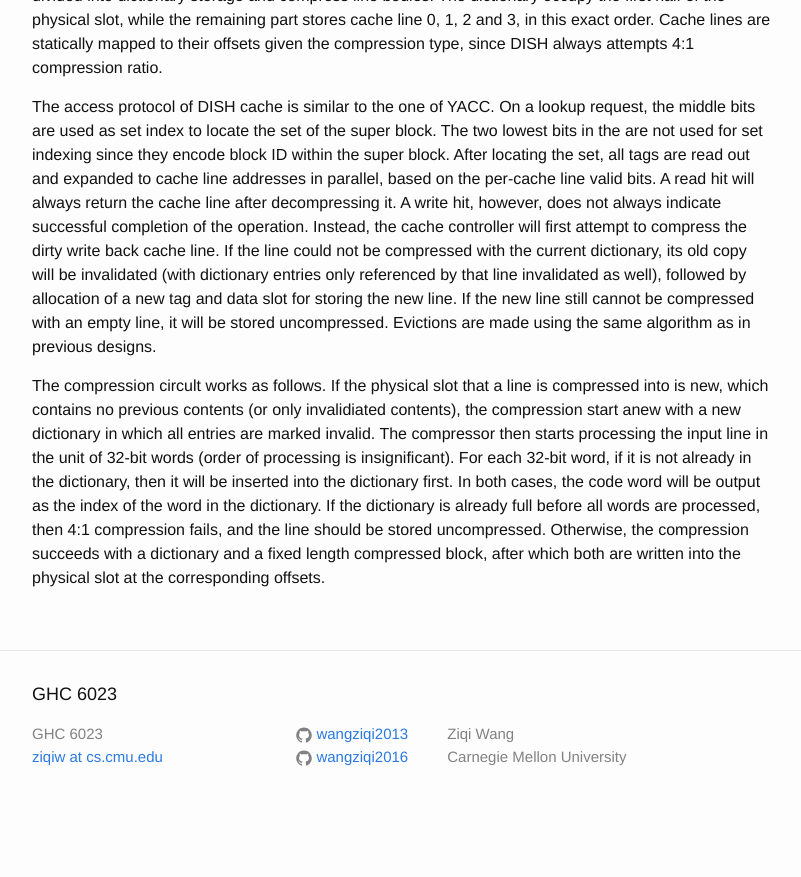
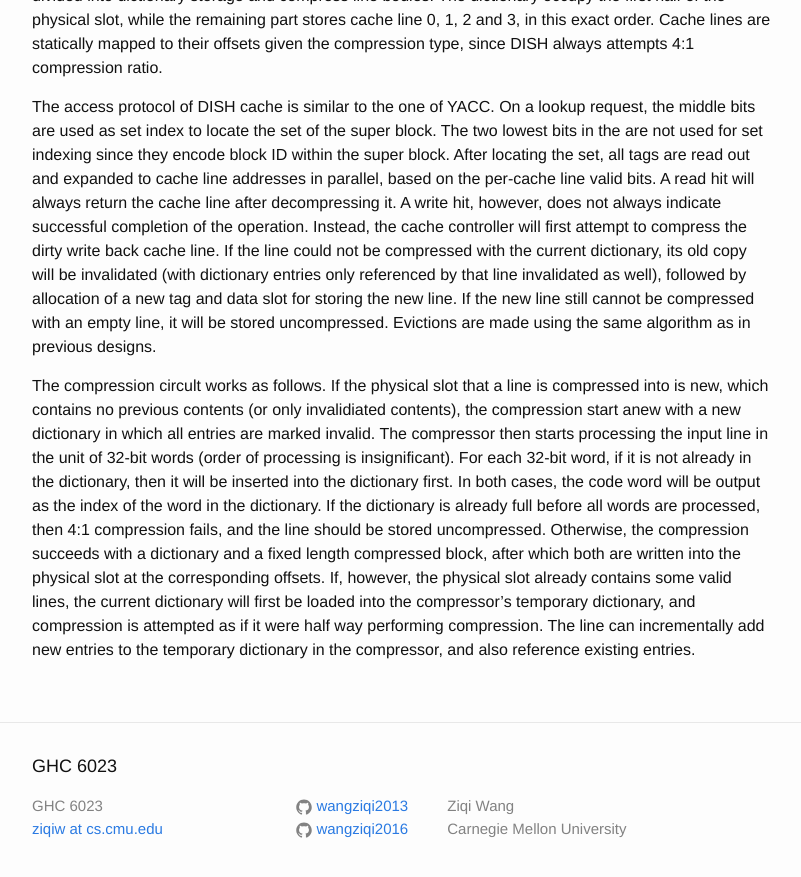
Before and after one commit to wangziqi2013/wangziqi2013.github.io, a Jekyll site: the page built from _posts/2020-07-18-dish.markdown, in a window 1280 px wide and 900 px high, scrolled down 2692 px. Shown: the top 877 px of the window, without its empty margins (238-1039 px from the left). Built offline with Jekyll 4.4.1, drawn with Linux system fonts in a browser that asks for light colours; before the commit the page ends 3520 px from its top, so only the background shows below that.

Commit message:
Adding incremental updates

```diff
--- a/_posts/2020-07-18-dish.markdown
+++ b/_posts/2020-07-18-dish.markdown
@@ -123,3 +123,6 @@ into the dictionary first. In both cases, the code word will be output as the in
 If the dictionary is already full before all words are processed, then 4:1 compression fails, and the line should be
 stored uncompressed. Otherwise, the compression succeeds with a dictionary and a fixed length compressed block, after
 which both are written into the physical slot at the corresponding offsets.
+If, however, the physical slot already contains some valid lines, the current dictionary will first be loaded into the
+compressor's temporary dictionary, and compression is attempted as if it were half way performing compression. The
+line can incrementally add new entries to the temporary dictionary in the compressor, and also reference existing entries.
```
